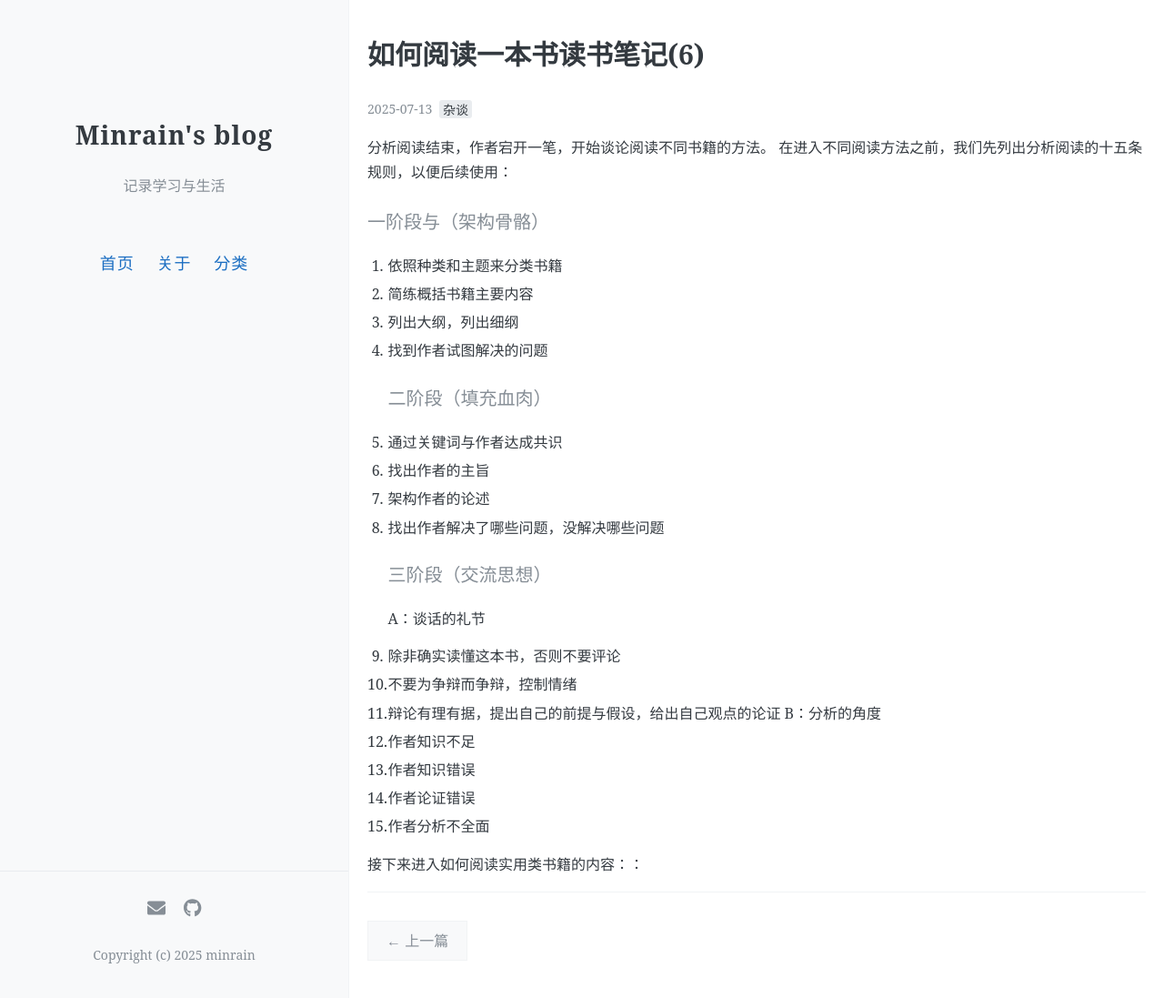
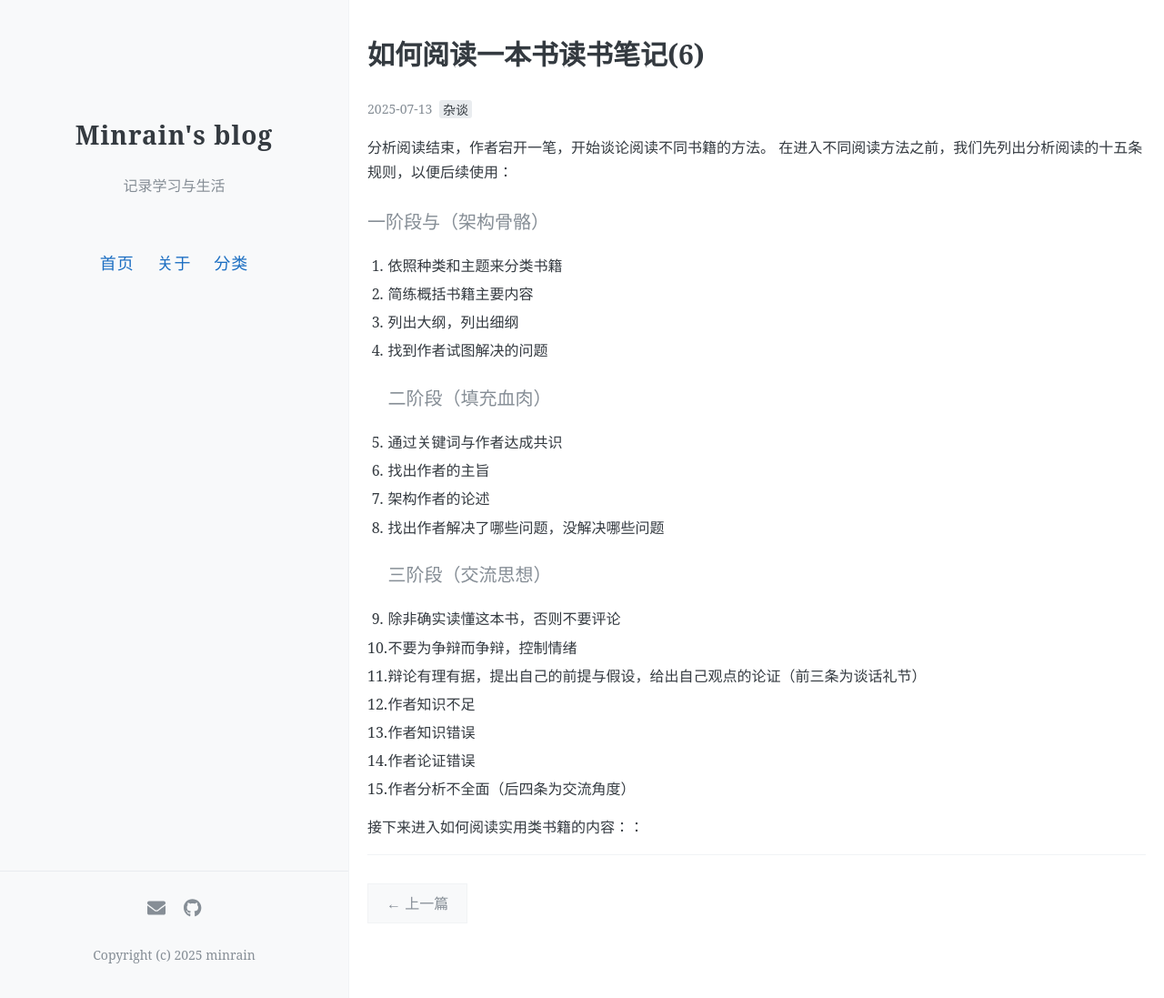
Before and after one commit to 7kmRunner/7kmRunner.github.io, a Jekyll site: the page built from _posts/2025-7-13-如何阅读一本书读书笔记(6).md, in a window 1280 px wide and 1097 px high. Shown: the whole window at 91% size. Built offline with Jekyll 4.4.1, drawn with Linux system fonts in a browser that asks for light colours.

Commit message:
Update 2025-7-13-如何阅读一本书读书笔记(6).md

```diff
--- a/_posts/2025-7-13-如何阅读一本书读书笔记(6).md
+++ b/_posts/2025-7-13-如何阅读一本书读书笔记(6).md
@@ -19,14 +19,12 @@ author: Minrain
 7. 架构作者的论述
 8. 找出作者解决了哪些问题，没解决哪些问题
 #### 三阶段（交流思想）
-A：谈话的礼节
 9. 除非确实读懂这本书，否则不要评论
 10. 不要为争辩而争辩，控制情绪
-11. 辩论有理有据，提出自己的前提与假设，给出自己观点的论证
-B：分析的角度
+11. 辩论有理有据，提出自己的前提与假设，给出自己观点的论证（前三条为谈话礼节）
 12. 作者知识不足
 13. 作者知识错误
 14. 作者论证错误
-15. 作者分析不全面
+15. 作者分析不全面（后四条为交流角度）
 
 接下来进入如何阅读实用类书籍的内容：：
```
